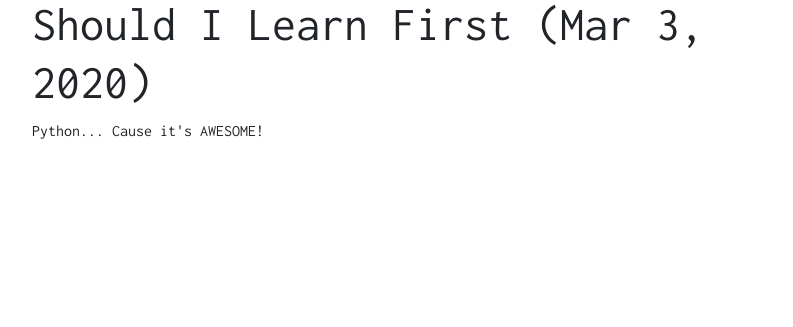
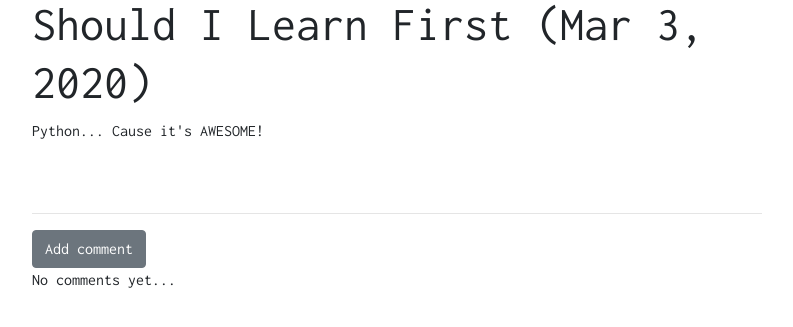
Before and after one commit to aiguozhe01/my_django_site, a Django app: page /post/1/ in a window 1280 px wide. Shown: the part 191-518 px from the top of the page, without its empty margins (23-816 px from the left). Run offline with Django 3.2, Linux system fonts and the light colour scheme; data comes from the database, SQL or seed files in the repository; both versions use the stored data as it was after the commit; some libraries are stand-ins or nearby versions.

Commit message:
Add feature to comment on blog posts.

```diff
--- a/blog/admin.py
+++ b/blog/admin.py
@@ -1,6 +1,7 @@
 from django.contrib import admin
-from .models import Post
+from .models import Post, Comment
 
 
 # Register your models here.
 admin.site.register(Post)
+admin.site.register(Comment)
--- a/blog/models.py
+++ b/blog/models.py
@@ -15,3 +15,15 @@
 
     def __str__(self):
         return self.title + ' by ' + str(self.author)
+
+
+class Comment(models.Model):
+    post = models.ForeignKey('blog.Post', on_delete=models.CASCADE, related_name='comments')
+    author = models.CharField(max_length=200)
+    text = models.TextField()
+    created_date = models.DateTimeField(default=timezone.now)
+
+    def __str__(self):
+        return self.text
+
+# Post.objects.get(pk=2).comments.all()
--- a/blog/static/css/blog.css
+++ b/blog/static/css/blog.css
@@ -50,3 +50,7 @@
     font-size: 26pt;
     margin-right: 20px;
 }
+
+.comment {
+    margin: 20px 0px 20px 20px;
+}
--- a/blog/templates/blog/post_detail.html
+++ b/blog/templates/blog/post_detail.html
@@ -8,7 +8,7 @@
                 {{ post.published_date }}
             </div>
 
-            {% else %}
+        {% else %}
             <a href="{% url 'post_publish' pk=post.pk %}" class="btn btn-primary">Publish</a>
 
         {% endif %}
@@ -20,4 +20,21 @@
         <h1>{{ post.title }}</h1>
         <p>{{ post.text|linebreaksbr }}</p>
     </div>
+
+    <hr>
+    <a href="{% url 'add_comment_to_post' pk=post.pk %}" class="btn btn-secondary">Add comment</a>
+    {% for comment in post.comments.all %}
+        <div class="comment">
+            <div class="date">
+                {{ comment.created_date }}
+            </div>
+            <strong>{{ comment.author }}</strong>
+            <p>{{ comment.text }}</p>
+        </div>
+
+        {% empty %}
+            <p>No comments yet...</p>
+
+    {% endfor %}
+
 {% endblock %}
--- a/blog/urls.py
+++ b/blog/urls.py
@@ -26,6 +26,7 @@
     # mydjangosite.com/post/2/publish --> online
     path('post/<int:pk>/publish/', views.post_publish, name='post_publish'),
 
-
-
+    # 127.0.0.1:8000/post/2/comment --> local
+    # mydjangosite.com/post/2/publish --> online
+    path('post/<int:pk>/comment/', views.add_comment_to_post, name='add_comment_to_post'),
 ]
--- a/blog/views.py
+++ b/blog/views.py
@@ -1,7 +1,7 @@
 from django.contrib.auth.decorators import login_required
 from django.shortcuts import render, get_object_or_404, redirect
 from django.utils import timezone
-from .forms import PostForm
+from .forms import PostForm, CommentForm
 from .models import Post
 
 # Create your views here.
@@ -59,3 +59,18 @@
     post = get_object_or_404(Post, pk=pk)
     post.publish()
     return redirect('post_detail', pk=pk)
+
+
+def add_comment_to_post(request, pk):
+    post = get_object_or_404(Post, pk=pk)
+    if request.method == 'POST':
+        form = CommentForm(request.POST)
+        if form.is_valid():
+            comment = form.save(commit=False)
+            comment.author = request.user
+            comment.post = post
+            comment.save()
+            return redirect('post_detail', pk=post.pk)
+    else:
+        form = CommentForm()
+    return render(request, 'blog/add_comment_to_post.html', {'form': form})
```
Also changed, not shown: blog/forms.py (+6 -1 lines), blog/templates/blog/add_comment_to_post.html (added, +12 -0 lines), blog/migrations/0002_comment.py (added), blog/templates/blog/post_list.html (line endings or trailing spaces), db.sqlite3, 1 other file.
